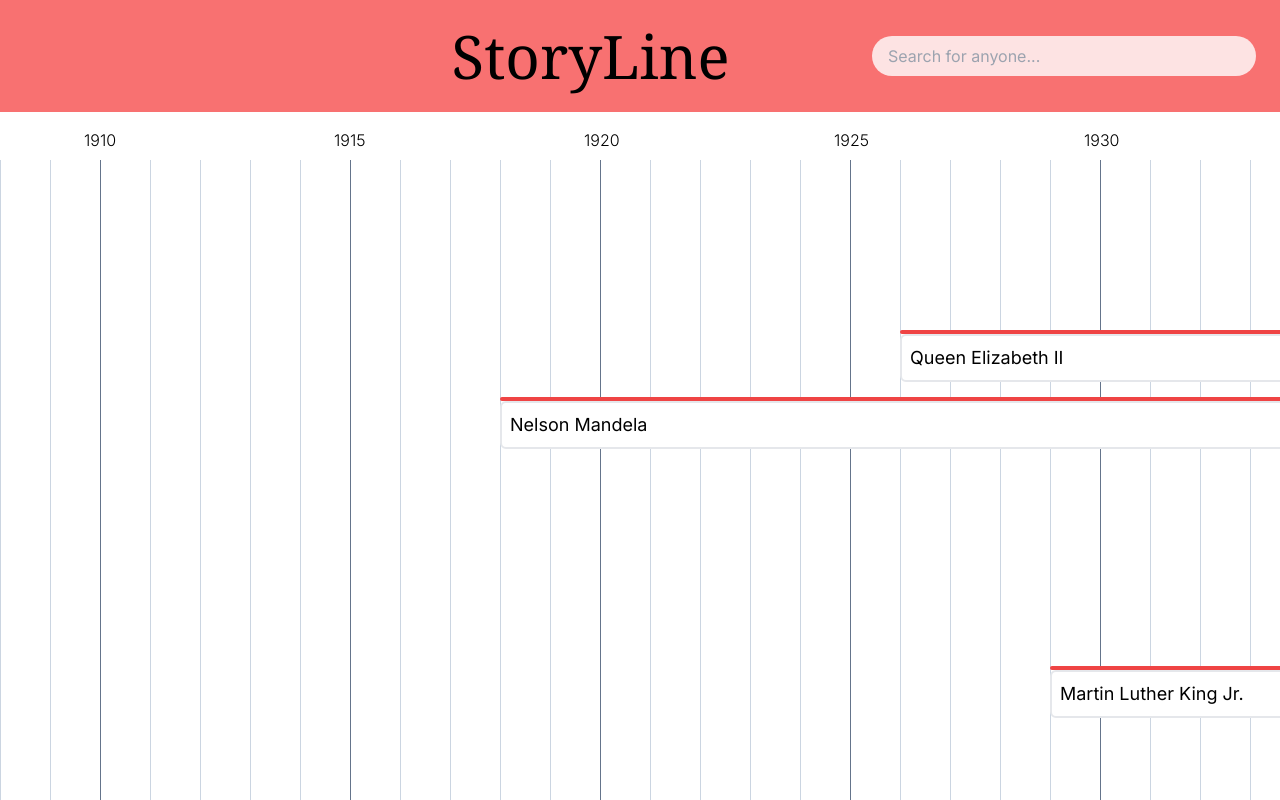
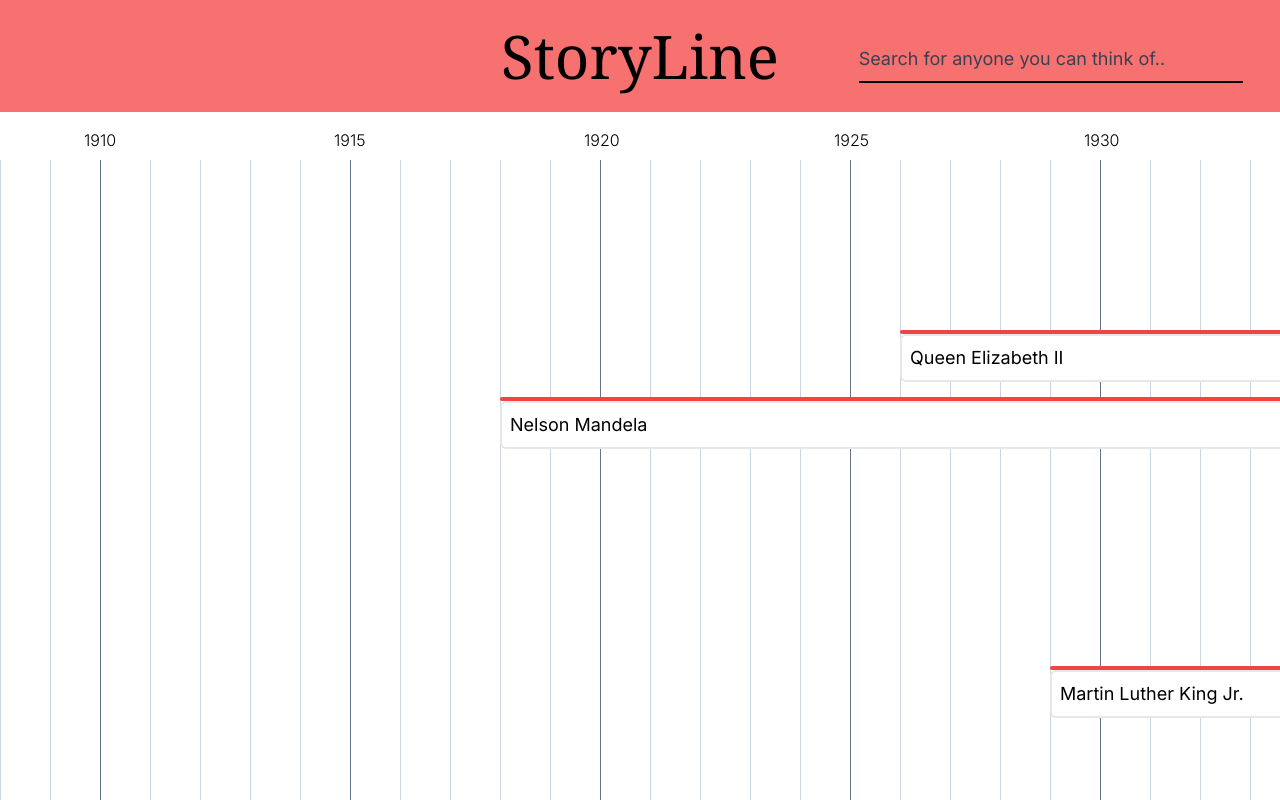
Before and after one commit to WattWozy/StoryLine, a Next.js app in the folder client/: page / in a window 1280 px wide. Built offline with nearby package versions, Linux system fonts and the light colour scheme.

Commit message:
More dropdown madness

```diff
--- a/client/src/app/globals.css
+++ b/client/src/app/globals.css
@@ -2,8 +2,23 @@
 @tailwind components;
 @tailwind utilities;
 
-
-
 .w-1px {
     width: 1px
 }
+
+.scrollbar-minimal {
+    scrollbar-width: thin; /* For Firefox */
+    scrollbar-color: #f8fafc transparent;
+   }
+
+   .scrollbar-minimal::-webkit-scrollbar {
+    width: 6px; /* Width of the scrollbar */
+   }
+
+   .scrollbar-minimal::-webkit-scrollbar-track {
+    background: #f8fafc; /* Background of the scrollbar track */
+   }
+
+   .scrollbar-minimal::-webkit-scrollbar-thumb {
+    border-radius: 10px; /* Rounded corners for the scrollbar thumb */
+   }
--- a/client/src/components/Header.tsx
+++ b/client/src/components/Header.tsx
@@ -4,10 +4,10 @@ import Search from './client/Search'
 const Header = () => {
   return (
     <header className='w-full fixed top-0 flex items-center bg-red-400 h-28 px-6 z-30'>
-      <div className='flex-1'></div>
-      <div className='text-6xl font-serif flex-grow text-center'>StoryLine</div>
-      <div className='flex-1 flex justify-end'>
-      <Search/>
+      <div className='w-1/3'></div>
+      <div className='text-6xl font-serif w-1/3 text-center'>StoryLine</div>
+      <div className='w-1/3 flex justify-center'>
+        <Search />
       </div>
     </header>
   )
--- a/client/src/components/client/Dropdown.tsx
+++ b/client/src/components/client/Dropdown.tsx
@@ -1,5 +1,6 @@
 import { SearchResult } from '@/global/types'
 import React from 'react'
+import defaultImage from '../../app/images/defaultImage.jpg'
 
 interface DropdownProps {
   results: Array<SearchResult>
@@ -8,16 +9,15 @@ interface DropdownProps {
 const Dropdown: React.FC<DropdownProps> = ({ results }) => {
 
   return (
-    <li className='flex flex-col bg-slate-50 rounded-2xl z-50'>
+    <li className='flex flex-col bg-white rounded-2xl z-50 max-h-96'>
       {results.map((result, index) => (
-        <div className='flex flex-row items-center p-2 hover:bg-slate-100 transition duration-200' key={index}>
+        <div className='flex flex-row items-center p-2 hover:bg-slate-200 transition duration-200' key={index}>
           <img className='object-cover flex items-center justify-center mr-3'
-            src={result.imageUrl}>
-
-          </img>
-          <div className='justify-end' >
+            src={result.imageUrl || defaultImage.src}
+            alt={result.name}
+          />
+          <div className='justify-end'>
             <div className='flex-grow text-lg font-semibold text-gray-800'>{result.name}</div>
-
             <span className='text-gray-600'>{result.birthYear}</span>
             <span className='mx-2'>-</span>
             <span className='text-gray-600'>{result.deathYear}</span>
--- a/client/src/components/client/Search.tsx
+++ b/client/src/components/client/Search.tsx
@@ -1,12 +1,35 @@
 "use client";
 import { SearchResult, WikipediaApiResponse } from "@/global/types";
-import React, { useState } from "react";
+import React, { useEffect, useRef, useState } from "react";
 import Dropdown from "./Dropdown";
 
 const Search = () => {
   const [searchTerm, setsearchTerm] = useState("");
   const [results, setResults] = useState<SearchResult[]>([]);
   const [searchResult, setsearchResult] = useState("search result");
+
+  const inputRef = useRef<HTMLInputElement>(null);
+
+  useEffect(() => {
+    if (inputRef.current) {
+      inputRef.current.focus();
+    }
+
+    const handleKeyDown = () => {
+      if (inputRef.current && document.activeElement !== inputRef.current) {
+        inputRef.current.focus();
+      }
+    };
+
+    window.addEventListener('keydown', handleKeyDown);
+
+    return () => {
+      window.removeEventListener('keydown', handleKeyDown);
+    };
+  }, []);
+
+
+
 
   const fetchResults = async (term: string) => {
     console.log("*** fetching with searchterm " + term + " ***");
@@ -78,14 +101,17 @@ const Search = () => {
   return (
     <>
       <div className="w-96 relative flex flex-col z-40">
-        <input
-          value={searchTerm}
-          type="search"
-          placeholder="Search for anyone..."
-          className="w-full py-2 px-4 rounded-full bg-white/80 focus:outline-none focus:ring-2 focus:ring-white"
-          onChange={handleChange}
-        />
-        <ul className="absolute w-full left-0 top-14 right-0 mt-1 bg-white rounded-lg shadow-lg max-h-90 overflow-y-auto">
+        <div className="relative mt-2 text-lg">
+          <input
+            ref={inputRef}
+            value={searchTerm}
+            type="search"
+            className="form-input peer w-full border-b-2 border-gray-700 bg-transparent py-2 placeholder:text-lg text-black placeholder-gray-700 focus:border-black outline-none focus:outline-none"
+            placeholder="Search for anyone you can think of.."
+            onChange={handleChange}
+          />
+        </div>
+        <ul className="absolute w-full left-0 top-14 right-0 mt-1 bg-white rounded-lg shadow-lg max-h-90 overflow-y-auto scrollbar-minimal">
           <Dropdown results={results} />
         </ul>
       </div>
```
Also changed, not shown: client/src/app/images/defaultImage.jpg (added).
